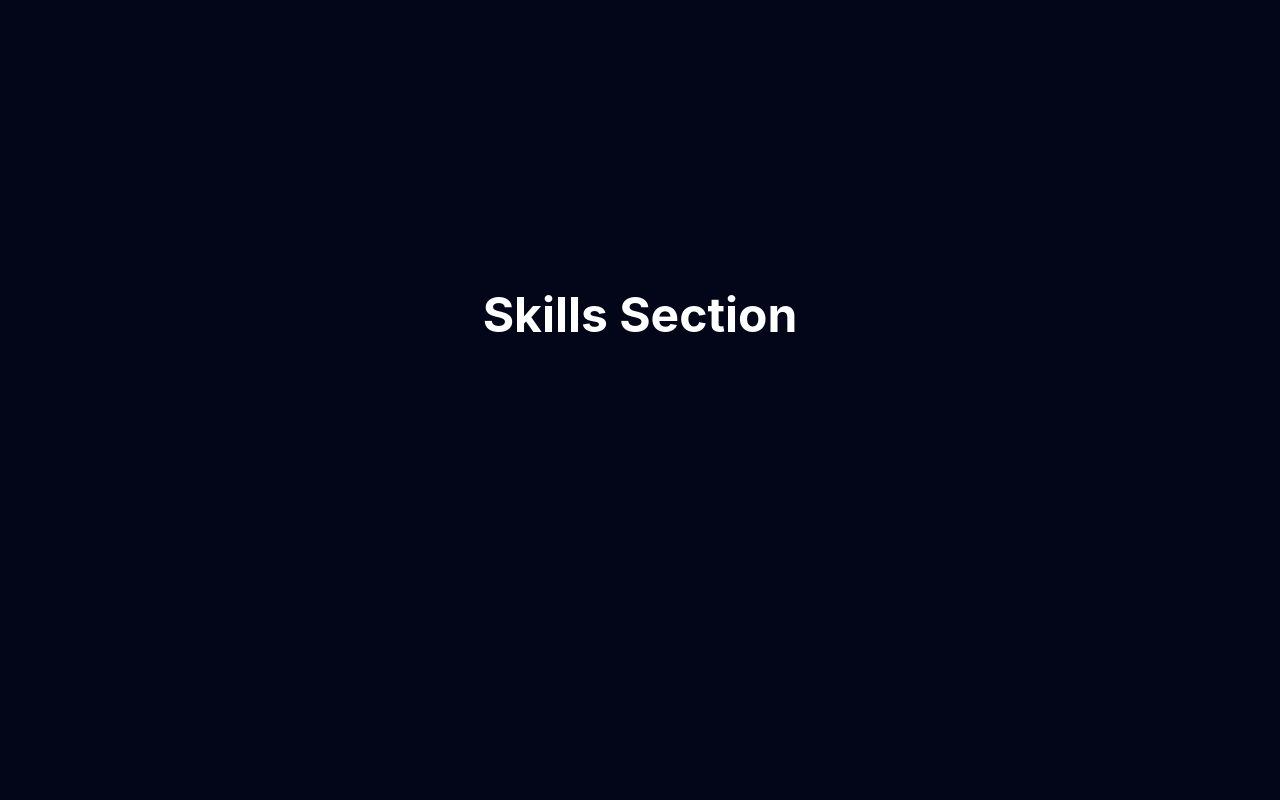
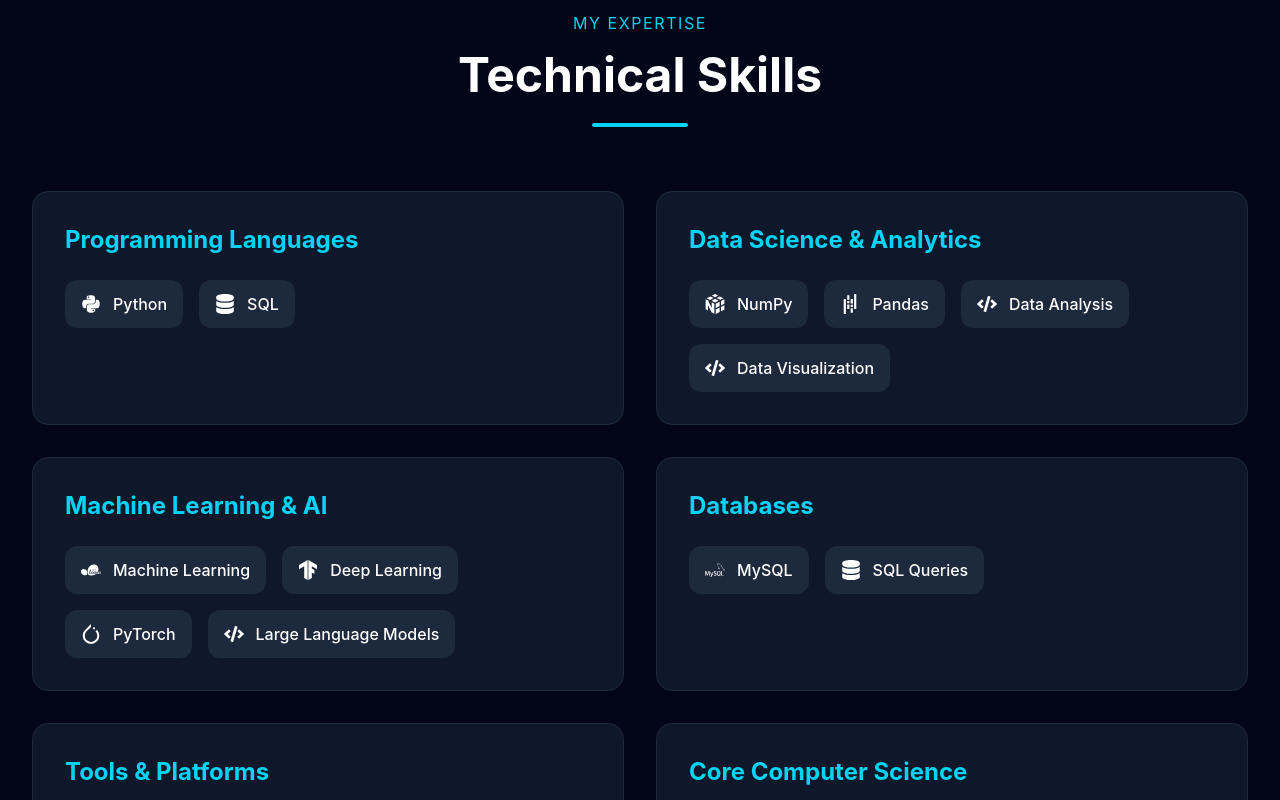
Before and after one commit to Arkadip-Kansabanik/My-Portfolio, a React (Vite) app: page / in a window 1280 px wide. Shown: the part 3020-3820 px from the top of the page. Built offline with nearby package versions, Linux system fonts and the light colour scheme.

Commit message:
Created professional skills section

```diff
--- a/src/components/Skills/Skills.jsx
+++ b/src/components/Skills/Skills.jsx
@@ -1,12 +1,156 @@
+import { motion } from "framer-motion";
+import {
+  FaPython,
+  FaDatabase,
+  FaGitAlt,
+  FaGithub,
+  FaLinux,
+  FaCode,
+} from "react-icons/fa";
+
+import {
+  SiJupyter,
+  SiPandas,
+  SiNumpy,
+  SiScikitlearn,
+  SiTensorflow,
+  SiPytorch,
+  SiMysql,
+  SiAnaconda,
+  SiVisualstudiocode,
+} from "react-icons/si";
+
+const skillCategories = [
+  {
+    title: "Programming Languages",
+    skills: [
+      { name: "Python", icon: <FaPython /> },
+      { name: "SQL", icon: <FaDatabase /> },
+    ],
+  },
+
+  {
+    title: "Data Science & Analytics",
+    skills: [
+      { name: "NumPy", icon: <SiNumpy /> },
+      { name: "Pandas", icon: <SiPandas /> },
+      { name: "Data Analysis", icon: <FaCode /> },
+      { name: "Data Visualization", icon: <FaCode /> },
+    ],
+  },
+
+  {
+    title: "Machine Learning & AI",
+    skills: [
+      { name: "Machine Learning", icon: <SiScikitlearn /> },
+      { name: "Deep Learning", icon: <SiTensorflow /> },
+      { name: "PyTorch", icon: <SiPytorch /> },
+      { name: "Large Language Models", icon: <FaCode /> },
+    ],
+  },
+
+  {
+    title: "Databases",
+    skills: [
+      { name: "MySQL", icon: <SiMysql /> },
+      { name: "SQL Queries", icon: <FaDatabase /> },
+    ],
+  },
+
+  {
+    title: "Tools & Platforms",
+    skills: [
+      { name: "Git", icon: <FaGitAlt /> },
+      { name: "GitHub", icon: <FaGithub /> },
+      { name: "Jupyter Notebook", icon: <SiJupyter /> },
+      { name: "Anaconda", icon: <SiAnaconda /> },
+      { name: "VS Code", icon: <SiVisualstudiocode /> },
+      { name: "Linux", icon: <FaLinux /> },
+    ],
+  },
+
+  {
+    title: "Core Computer Science",
+    skills: [
+      { name: "Data Structures" },
+      { name: "Algorithms" },
+      { name: "Object Oriented Programming" },
+      { name: "Problem Solving" },
+    ],
+  },
+];
+
 function Skills() {
   return (
     <section
       id="skills"
-      className="h-screen flex items-center justify-center"
+      className="py-24 bg-slate-950 text-white"
     >
-      <h1 className="text-5xl font-bold">
-        Skills Section
-      </h1>
+      <div className="max-w-7xl mx-auto px-8">
+
+        {/* Heading */}
+
+        <motion.div
+          initial={{ opacity: 0, y: 40 }}
+          whileInView={{ opacity: 1, y: 0 }}
+          transition={{ duration: 0.7 }}
+          viewport={{ once: true }}
+          className="text-center mb-16"
+        >
+          <p className="uppercase tracking-widest text-cyan-400">
+            My Expertise
+          </p>
+
+          <h2 className="text-5xl font-bold mt-4">
+            Technical Skills
+          </h2>
+
+          <div className="w-24 h-1 bg-cyan-400 mx-auto mt-6 rounded-full"></div>
+        </motion.div>
+
+        <div className="grid lg:grid-cols-2 gap-8">
+
+          {skillCategories.map((category, index) => (
+            <motion.div
+              key={category.title}
+              initial={{ opacity: 0, y: 40 }}
+              whileInView={{ opacity: 1, y: 0 }}
+              transition={{
+                duration: 0.6,
+                delay: index * 0.1,
+              }}
+              viewport={{ once: true }}
+              className="bg-slate-900 border border-slate-800 rounded-2xl p-8 hover:border-cyan-400 transition-all duration-300"
+            >
+              <h3 className="text-2xl font-bold mb-6 text-cyan-400">
+                {category.title}
+              </h3>
+
+              <div className="flex flex-wrap gap-4">
+
+                {category.skills.map((skill) => (
+                  <div
+                    key={skill.name}
+                    className="flex items-center gap-3 bg-slate-800 px-4 py-3 rounded-xl hover:bg-cyan-500 hover:text-black transition-all duration-300"
+                  >
+                    <span className="text-xl">
+                      {skill.icon}
+                    </span>
+
+                    <span className="font-medium">
+                      {skill.name}
+                    </span>
+                  </div>
+                ))}
+
+              </div>
+
+            </motion.div>
+          ))}
+
+        </div>
+
+      </div>
     </section>
   );
 }
```
